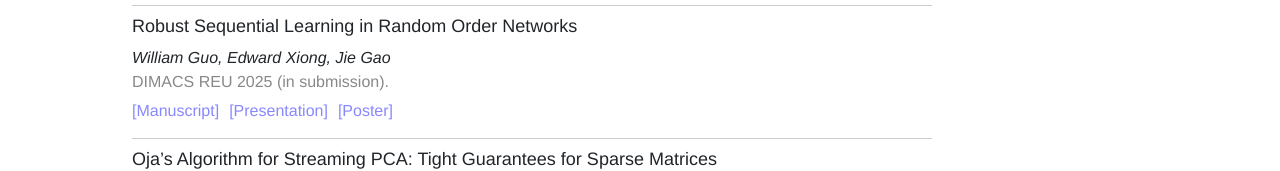
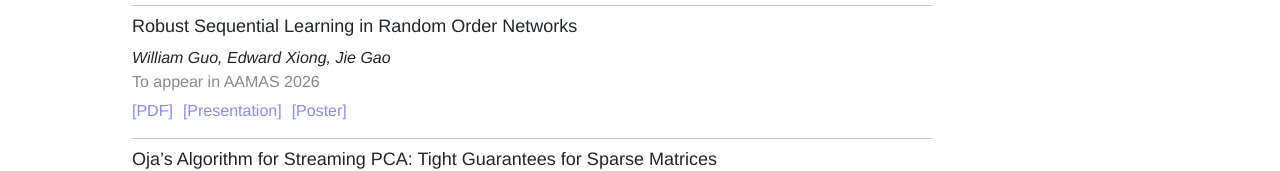
Before and after one commit to willdguo/willdguo.github.io, a React (Create React App) app: page /research in a window 1280 px wide. Shown: the part 264-435 px from the top of the page. Built offline with nearby package versions, Linux system fonts and the light colour scheme.

Commit message:
aamas 26

```diff
--- a/src/pages/Research.js
+++ b/src/pages/Research.js
@@ -23,9 +23,9 @@ function Research () {
             // 'title': "Truth Learning in Social Networks Under Random Decision Orderings",
             'title': "Robust Sequential Learning in Random Order Networks",
             'authors': "William Guo, Edward Xiong, Jie Gao",
-            'desc': 'DIMACS REU 2025 (in submission).',
+            'desc': 'To appear in AAMAS 2026',
             'links': [
-                {'link': dimacs_writeup, 'text': '[Manuscript]'},
+                {'link': dimacs_writeup, 'text': '[PDF]'},
                 {'link': dimacs_slides, 'text': '[Presentation]'},
                 {'link': dimacs_poster, 'text': '[Poster]'},
             ],
```
